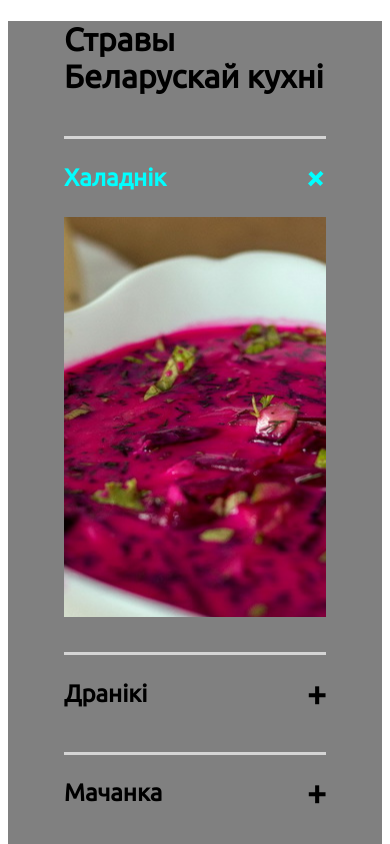
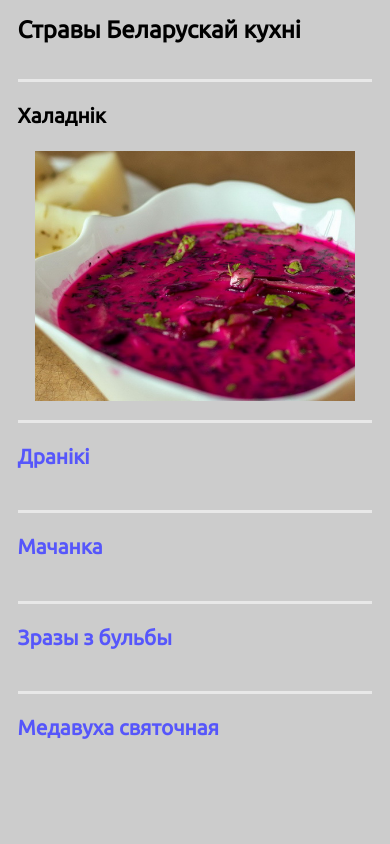
Before and after one commit to SyargeiVal/cssBayan, a plain HTML site: page cssAccordion/index.html in a window 390 px wide. Shown: the top 844 px of the page. Drawn offline with Linux system fonts and the light colour scheme.

Commit message:
feat: add adaptive (Пят 10 сак 2023 22:27:46 +03)

```diff
--- a/cssAccordion/styles.css
+++ b/cssAccordion/styles.css
@@ -2,27 +2,30 @@
     font-family: Ubuntu;
     src: url('./font/Ubuntu-Regular.ttf');
   }
+body {
+    background-color: rgb(204, 204, 204);}
 .wrapper {
-    max-width: 1920px;
+    max-width: 1400px;
+    padding: 0 0.6em;
     margin: 0 auto;
     font-family: Ubuntu;
-    padding: 0 15%;
-    background-color: rgb(128, 128, 128);
 }
 input {
     visibility: hidden;
 }
 .section {
     display: block;
-    border-top: #d5d5d5 solid 3px;
+    border-top: #e8e8e8 solid 3px;
 }
 .header {
     display: flex;
     justify-content: space-between;
     align-items: center;
+    color: rgb(86, 86, 251);
 }
 .header span {
     font-size: 1.4em;
+    visibility: hidden;
 }
 .image {
     width: 100%;
@@ -53,15 +56,50 @@ input:checked + label .image {
 .section:hover .image {
     height: 400px;
 }
+input:checked + label .header {
+    color: black;
+}
+.wrapper:hover .header {
+    color: black;
+}
+.wrapper:hover .header span {
+    visibility: visible;
+}
 input:checked + label .header > span {
     transform: rotate(45deg);
 }
 .section:hover .header > span {
     transform: rotate(45deg);
 }
-input:checked + label{
-    color: aqua;
+@media (max-width: 800px) {
+    .image {
+        width: 80%;
+        margin: 0 auto;
+        background-size: cover;
+    }
+    input:checked + label .image {
+        height: 300px;
+    }
+    .section:hover .image {
+        height: 300px;
+    }
 }
-input:hover + label{
-    color: aqua;
+@media (max-width: 500px) {
+    .image {
+        width: 90%;
+        margin: 0 auto;
+        background-size: cover;
+    }
+    input:checked + label .image {
+        height: 250px;
+    }
+    .section:hover .image {
+        height: 250px;
+    }
+    h1 {
+        font-size: 1.5em;
+    }
+    h2 {
+        font-size: 1.3em;
+    }
 }
```
Also changed, not shown: cssAccordion/index.html (+0 -5 lines).
